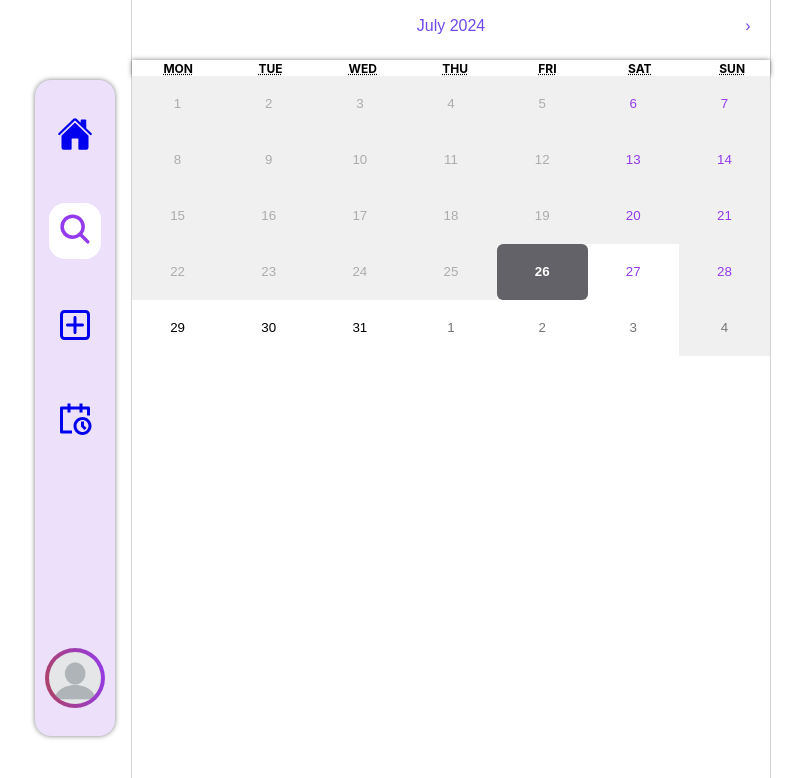
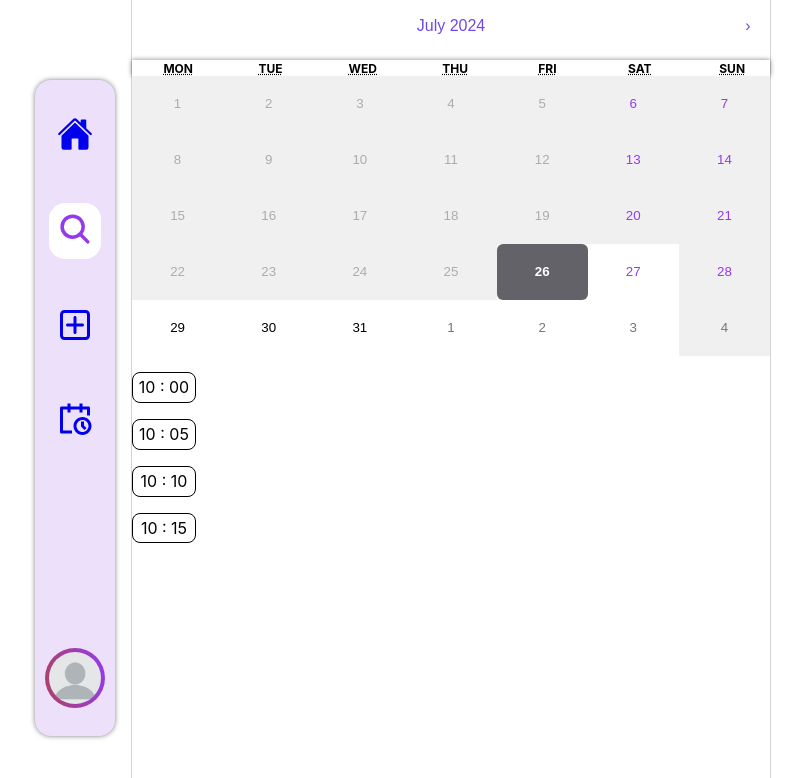
Before and after one commit to hyeon8571/Rebu, a React (Create React App) app in the folder front/: page /calendar in a window 1280 px wide. Shown: the top 778 px of the page, without its empty margins (189-993 px from the left). Built offline with nearby package versions, Linux system fonts and the light colour scheme.

Commit message:
feat : 예약 달력 시간 선택버튼

```diff
--- a/front/src/components/reservation/DesignerTab.jsx
+++ b/front/src/components/reservation/DesignerTab.jsx
@@ -154,13 +154,13 @@ export default function DesignerTab() {
   const [chosenMenu, setChosenMenu] = useState(null);
 
   // 예약화면일때
-  const isReservation = false;
+  const isReservation = true;
 
   // 디자이너일때
   const isDesigner = false;
 
   // 가게 프로필 일떄
-  const isShop = true;
+  const isShop = false;
 
   // 손님일때
   const isCustomer = false;
@@ -239,11 +239,11 @@ export default function DesignerTab() {
         <DesignerCardContainer key={item.id}>
           <DesignerContent>
             <DesignerTitle>
-              <Checkbox
+              {isReservation&& <Checkbox
                 key={item.id}
                 value={item.id === chosenMenu}
                 onChange={() => handleChosenMenu(item.id)}
-              />
+              />}
               {item.workingName} {item.role}
             </DesignerTitle>
             <DesignerIntroduction>
--- a/front/src/components/reservation/ReservationCalendar.jsx
+++ b/front/src/components/reservation/ReservationCalendar.jsx
@@ -1,6 +1,7 @@
 import Calendar from "react-calendar";
 import styled from "styled-components";
 import React, { useState, useEffect } from "react";
+import ReservationCalendarTab from "./ReservationCalendarTab";
 
 const CalendarWrapper = styled.div`
   display: flex;
@@ -181,6 +182,7 @@ export default function ReservationCalendar() {
   }, []);
 
   return (
+    <>
     <CalendarWrapper>
       <StyledCalendar
         onChange={setDate}
@@ -191,10 +193,12 @@ export default function ReservationCalendar() {
         tileContent={({ date, view }) =>
           view === "month" && date.getDay() === 0 ? "" : null
         } // 타일 내 컨텐츠
+        onClickDay={(date)=>window.alert("today is " + date)}
         prev2Label={null}
         value={date}
       />
-
-    </CalendarWrapper>
+      </CalendarWrapper>
+    <ReservationCalendarTab/>
+      </>
   );
 }
--- /dev/null
+++ b/front/src/components/reservation/ReservationCalendarTab.jsx
@@ -0,0 +1,71 @@
+import styled, { css } from 'styled-components';
+import { useState } from "react";
+import ReservationCalendar from "./ReservationCalendar";
+
+const ButtonWrapper = styled.div`
+  width: 4rem;
+  height: 4rem;
+  position: relative;
+`;
+
+const ButtonLabelAndInputStyles = css`
+  display: block;
+`;
+
+const ButtonInput = styled.input.attrs({ type: 'radio' })`
+  ${ButtonLabelAndInputStyles}
+  opacity: 0.001;
+  z-index: 100;
+
+
+  &:checked + label {
+    background: #20b8be;
+
+  }
+`;
+
+const ButtonContainer = styled.div`
+
+`;
+
+const ButtonLabel = styled.label`
+  ${ButtonLabelAndInputStyles}
+  cursor: pointer;
+  z-index: 90;
+  line-height: 1.8em;
+  text-align: center;
+  border: 1px solid black;
+  border-radius: 0.5rem;
+`;
+
+// 예시로 사용하는 React 컴포넌트
+function ReservationCalendarTab () {
+
+
+  const [chosenTime, setChosenTime] = useState(null);
+
+return (
+  <ButtonWrapper className="button">
+    <ButtonContainer>
+      <ButtonInput id="radio1" name="radioGroup" />
+      <ButtonLabel htmlFor="radio1" onClick={(value) => { setChosenTime(); window.alert(value)}}>10 : 00</ButtonLabel>
+    </ButtonContainer>
+    <ButtonContainer>
+      <ButtonInput id="radio2" name="radioGroup" />
+      <ButtonLabel htmlFor="radio2">10 : 05</ButtonLabel>
+    </ButtonContainer>
+
+    <ButtonContainer>
+      <ButtonInput id="radio3" name="radioGroup" />
+      <ButtonLabel htmlFor="radio3">10 : 10</ButtonLabel>
+    </ButtonContainer>
+
+    <ButtonContainer>
+      <ButtonInput id="radio4" name="radioGroup" />
+      <ButtonLabel htmlFor="radio4">10 : 15</ButtonLabel>
+    </ButtonContainer>
+  </ButtonWrapper>
+)
+};
+
+export default ReservationCalendarTab;
--- a/front/src/components/reservation/TimeTable.jsx
+++ b/front/src/components/reservation/TimeTable.jsx
@@ -64,6 +64,11 @@ const schedulerData = [
     endDate: "2024-07-31T20:00",
     title: "그라데이션 네일(행사)",
   },
+  {
+    startDate: "2024-08-02T13:00",
+    endDate: "2024-08-02T14:00",
+    title: "남성 헤어 커트",
+  }
 ];
 
 const ShopStartTime = 8;
```
Also changed, not shown: front/src/components/reservation/TimeButtons.jsx (added).
